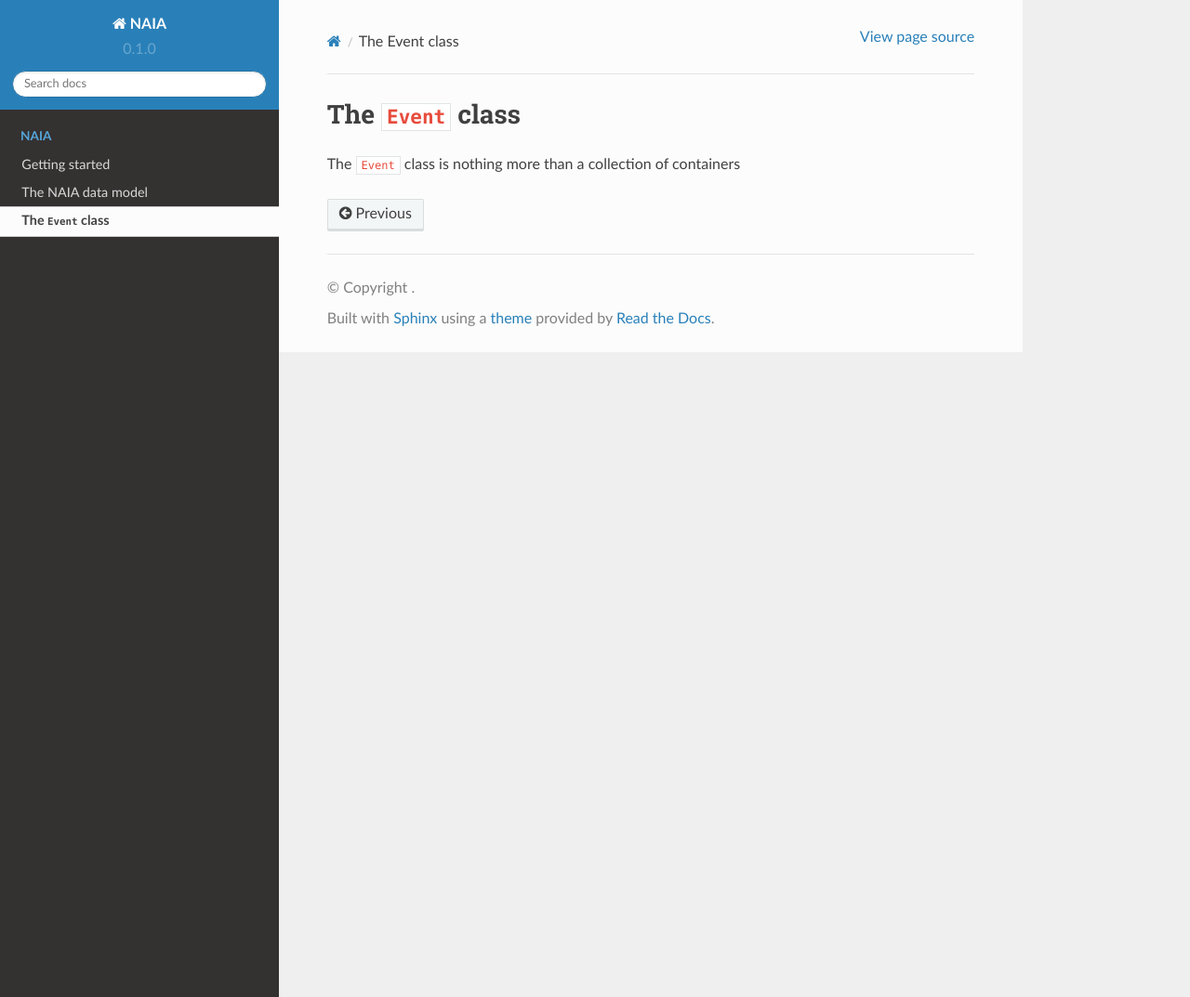
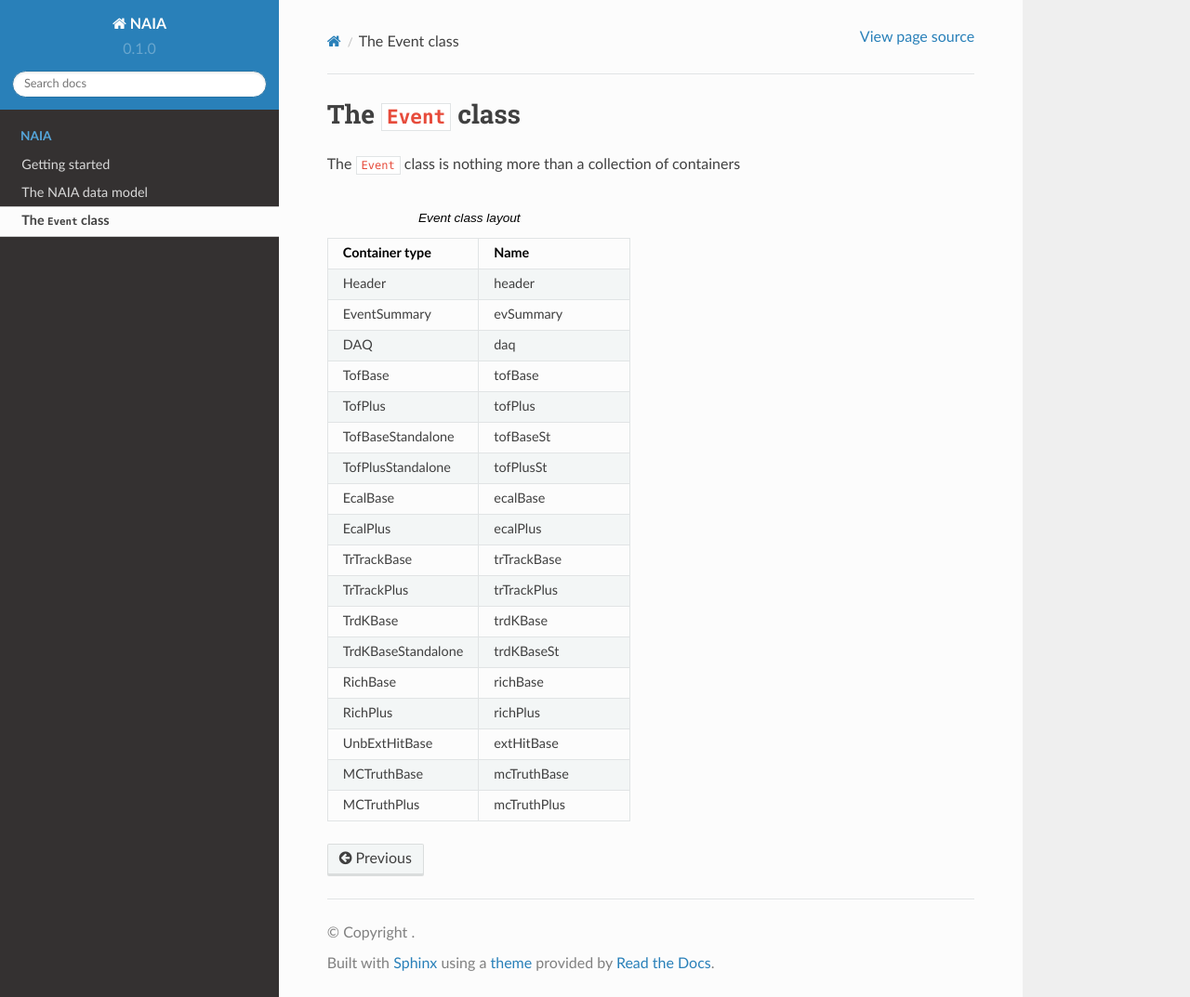
Before and after one commit to valerioformato/NAIA-readthedocs, a Sphinx documentation site: the page built from docs/source/datamodel/event.rst, in a window 1280 px wide and 1073 px high. Shown: the whole window at 93% size. Built offline with Sphinx 7.4.7 and the Read the Docs theme 2.0.0, drawn with Linux system fonts in a browser that asks for light colours.

Commit message:
Build event table

```diff
--- a/docs/source/datamodel/datamodel.rst
+++ b/docs/source/datamodel/datamodel.rst
@@ -74,7 +76,7 @@ write to disk non-existing data, variables in NAIA are often implemented as asso
 
 If that is the case, then there is always a ``enum`` describing all the available variants for a given variable.
 
-If you want to make sure that a given variant exists you can use the ``KeyExists`` function
+If you want to make sure that a given variant exists you can use the ``KeyExists`` `function <https://naia-docs.web.cern.ch/naia-docs/group__contvar.html#gadbb95738c905854cc9e90e40f4789072>`_
 
 .. code-block:: cpp
 
--- a/docs/source/datamodel/event.rst
+++ b/docs/source/datamodel/event.rst
@@ -2,3 +2,46 @@ The ``Event`` class
 ===================
 
 The ``Event`` class is nothing more than a collection of containers
+
+.. list-table:: Event class layout
+   :widths: 50 50
+   :header-rows: 1
+
+   * - Container type
+     - Name
+   * - Header
+     - header
+   * - EventSummary
+     - evSummary
+   * - DAQ
+     - daq
+   * - TofBase
+     - tofBase
+   * - TofPlus
+     - tofPlus
+   * - TofBaseStandalone
+     - tofBaseSt
+   * - TofPlusStandalone
+     - tofPlusSt
+   * - EcalBase
+     - ecalBase
+   * - EcalPlus
+     - ecalPlus
+   * - TrTrackBase
+     - trTrackBase
+   * - TrTrackPlus
+     - trTrackPlus
+   * - TrdKBase
+     - trdKBase
+   * - TrdKBaseStandalone
+     - trdKBaseSt
+   * - RichBase
+     - richBase
+   * - RichPlus
+     - richPlus
+   * - UnbExtHitBase
+     - extHitBase
+   * - MCTruthBase
+     - mcTruthBase
+   * - MCTruthPlus
+     - mcTruthPlus
```
Also changed, not shown: other parts of docs/source/datamodel/datamodel.rst (+2 -0 lines).
